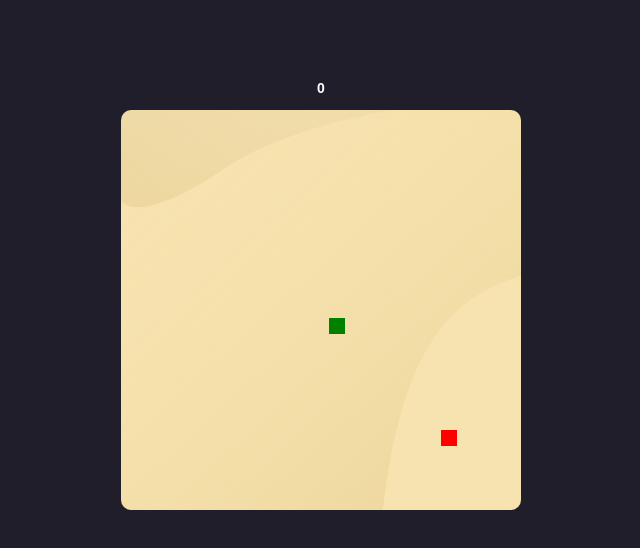
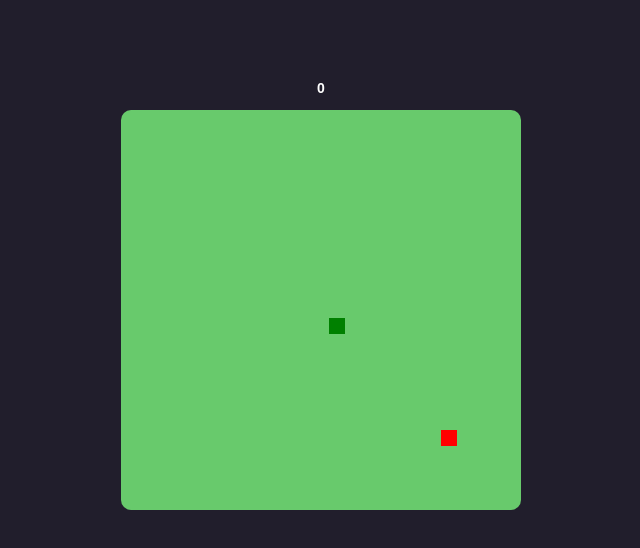
Before and after one commit to Revilise/Snake, a plain HTML site: page index.html in a window 1280 px wide. Shown: the whole page, without its empty margins (319-959 px from the left). Drawn offline with Linux system fonts and the light colour scheme.

Commit message:
Update index.html

```diff
--- a/index.html
+++ b/index.html
@@ -19,7 +19,7 @@
       #frame {
         width: 400px;
         height: 400px;
-        background-image: url("./frame_sand.png");
+        background: rgb(104, 202, 108);
         border-radius: 10px;
       }
       #score {
```
